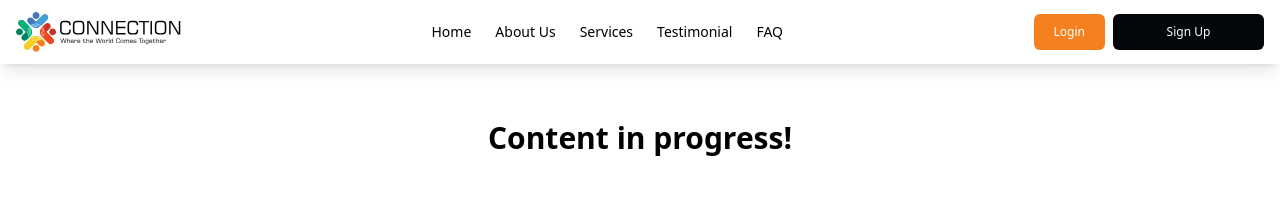
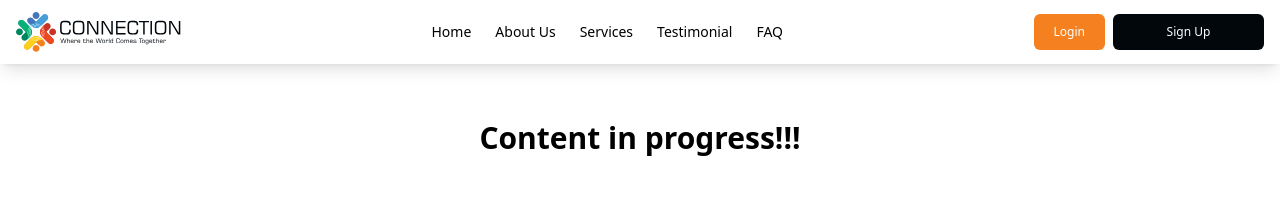
Before and after one commit to prism123-connection/connection.ae-production, a Next.js app: page /privacy in a window 1280 px wide. Shown: the top 210 px of the page. Built offline with nearby package versions, Linux system fonts and the light colour scheme; no server answers.

Commit message:
github action config update -v1.3

```diff
--- a/app/(site)/privacy/page.tsx
+++ b/app/(site)/privacy/page.tsx
@@ -7,7 +7,7 @@ import React from 'react'
 function Privacy() {
   return (
     <SectionHeader classes="py-30  px-20">
-    <span className='text-3xl font-semibold'>Content in progress!</span>
+    <span className='text-3xl font-semibold'>Content in progress!!!</span>
     </SectionHeader>
   )
 }
```
